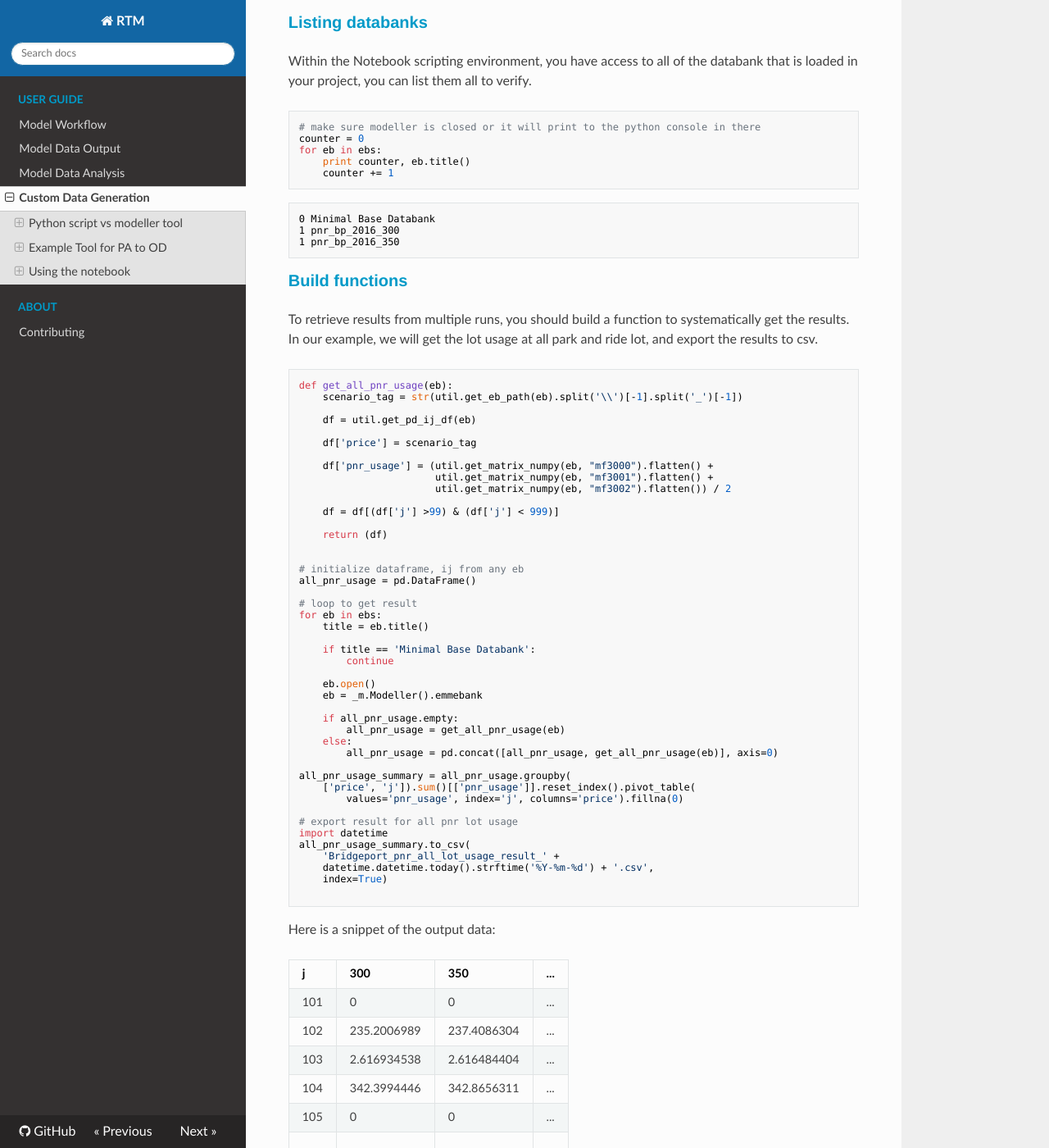
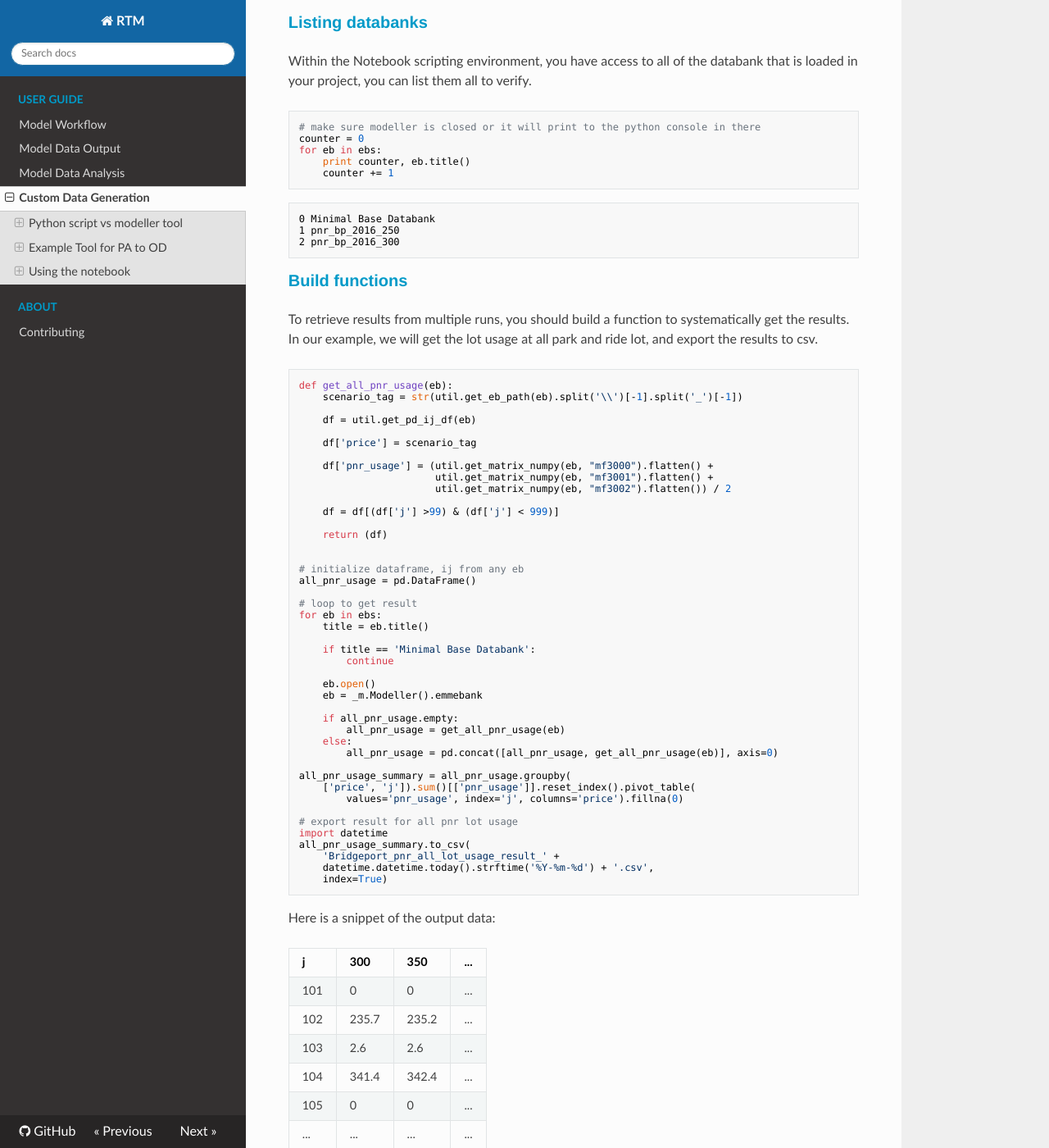
Before and after one commit to TransLinkForecasting/rtmdoc, an MkDocs documentation site: the page built from docs/data_generate.md, in a window 1280 px wide and 1400 px high, scrolled down 3939 px. Shown: the whole window at 82% size. Built offline with MkDocs 1.6.1, drawn with Linux system fonts in a browser that asks for light colours; nearby versions of some CDN libraries.

Commit message:
update data generate notebook example

````diff
--- a/docs/data_generate.md
+++ b/docs/data_generate.md
@@ -99,8 +99,8 @@ for eb in ebs:
 ```
 ```text
 0 Minimal Base Databank
-1 pnr_bp_2016_300
-1 pnr_bp_2016_350
+1 pnr_bp_2016_250
+2 pnr_bp_2016_300
 ```
 
 ### Build functions
@@ -152,7 +152,6 @@ all_pnr_usage_summary.to_csv(
     'Bridgeport_pnr_all_lot_usage_result_' +
     datetime.datetime.today().strftime('%Y-%m-%d') + '.csv',
     index=True)
-
 ```
 
 Here is a snippet of the output data:
@@ -160,8 +159,8 @@ Here is a snippet of the output data:
 | j | 300 | 350 | ... |
 |--------------|--------------|--------------|--------------|
 | 101 | 0 | 0 | ... |
-| 102 | 235.2006989 | 237.4086304 | ... |
-| 103 | 2.616934538 | 2.616484404 | ... |
-| 104 | 342.3994446 | 342.8656311 | ... |
+| 102 | 235.7 | 235.2 | ... |
+| 103 | 2.6 | 2.6 | ... |
+| 104 | 341.4 | 342.4 | ... |
 | 105 | 0 | 0 | ... |
 | ... | ... | ... | ... |
````
